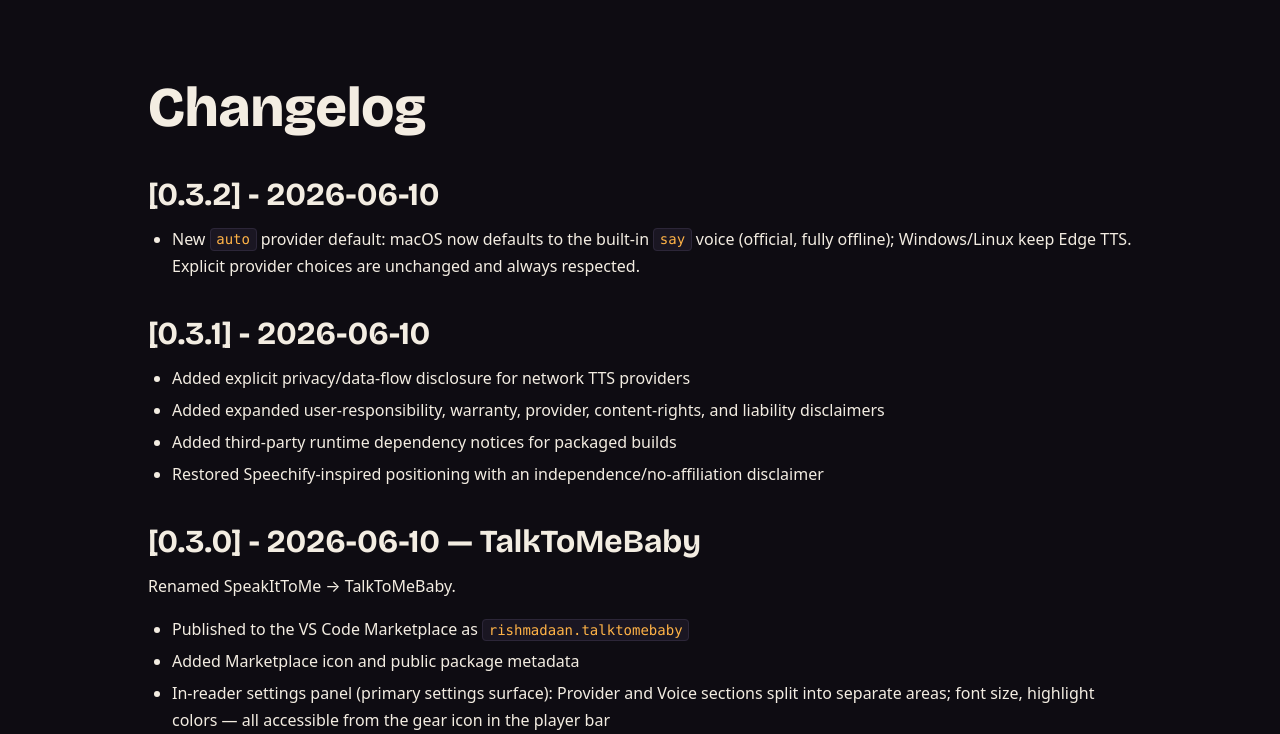
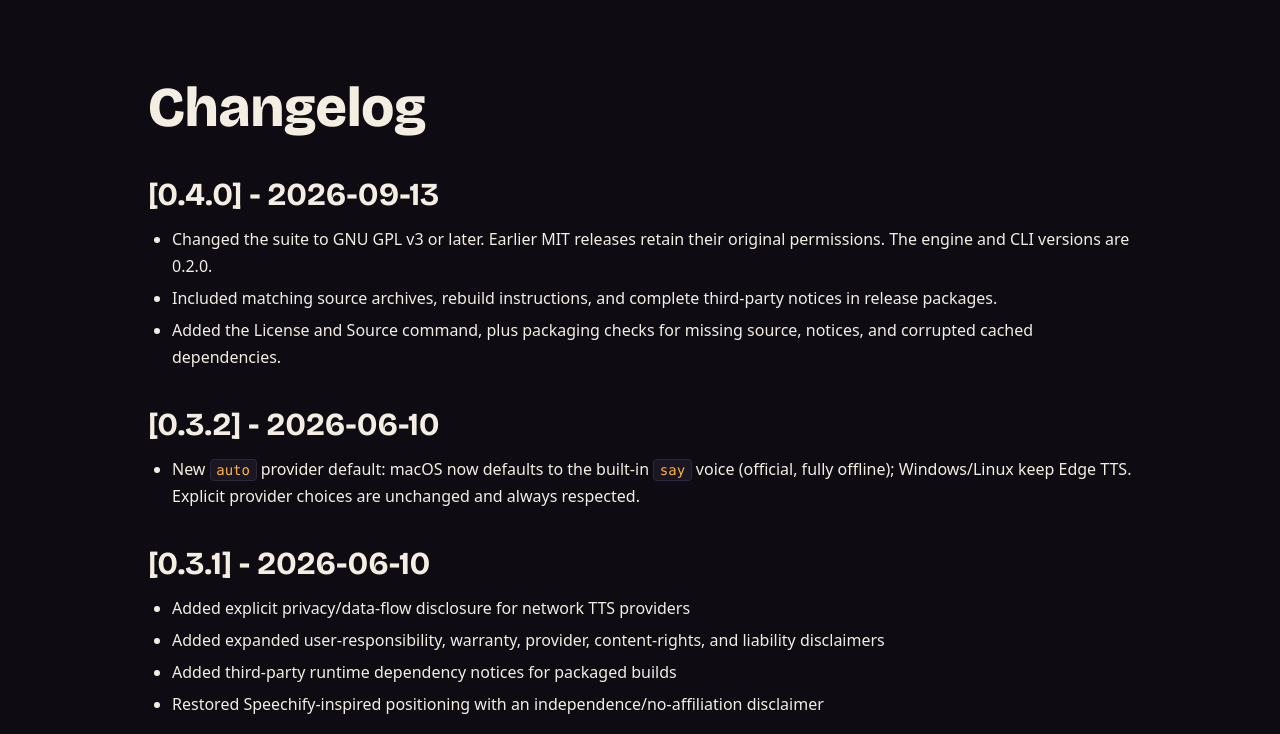
Before and after one commit to rishmadaan/talktomebaby, a website: page site/changelog.html in a window 1280 px wide. Shown: the part 66-800 px from the top of the page. Drawn offline with nearby package versions, Linux system fonts and the light colour scheme.

Commit message:
docs: finalize 0.4.0 release notes

```diff
--- a/site/changelog.html
+++ b/site/changelog.html
@@ -31,6 +31,13 @@
 <main>
 
   <h1>Changelog</h1>
+
+  <h2>[0.4.0] - 2026-09-13</h2>
+  <ul>
+    <li>Changed the suite to GNU GPL v3 or later. Earlier MIT releases retain their original permissions. The engine and CLI versions are 0.2.0.</li>
+    <li>Included matching source archives, rebuild instructions, and complete third-party notices in release packages.</li>
+    <li>Added the License and Source command, plus packaging checks for missing source, notices, and corrupted cached dependencies.</li>
+  </ul>
 
   <h2>[0.3.2] - 2026-06-10</h2>
   <ul>
```
Also changed, not shown: CHANGELOG.md.
